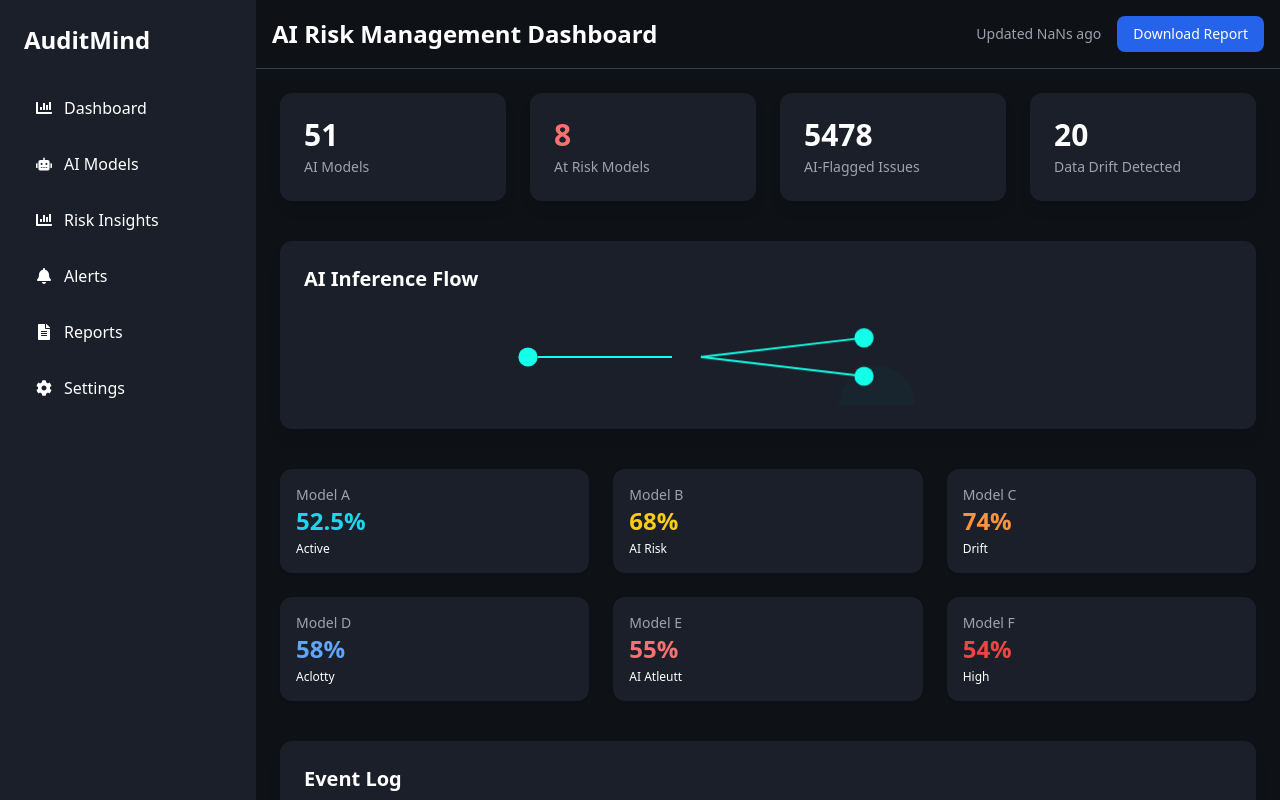
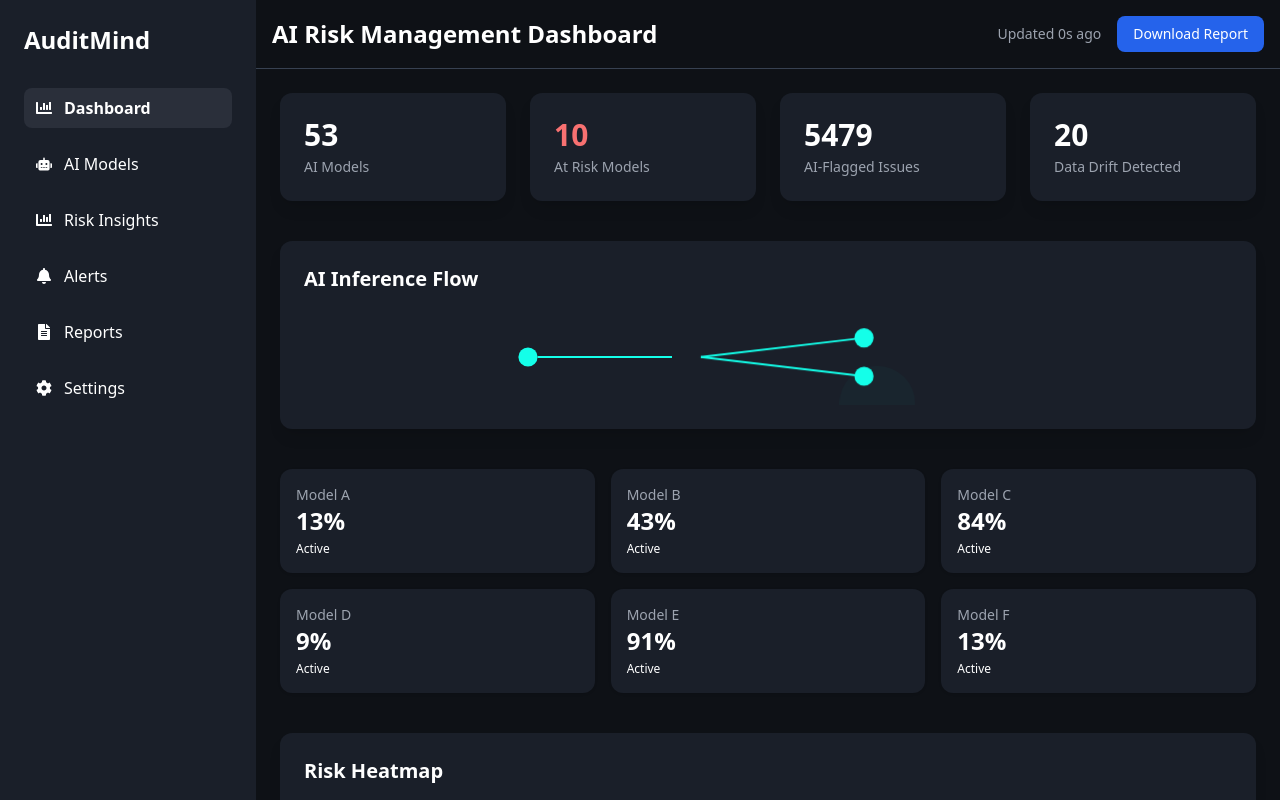
Before and after one commit to kangsangyoul/AM10, a React (Vite) app: page /alerts in a window 1280 px wide. Built offline with nearby package versions, Linux system fonts and the light colour scheme; the HTML template or start-up script is replaced by a standard one.

Commit message:
Add real-time components

```diff
--- a/src/App.jsx
+++ b/src/App.jsx
@@ -1,16 +1,23 @@
-import React from 'react';
+import React, { useState } from 'react';
 import Sidebar from './components/Sidebar';
 import Topbar from './components/Topbar';
 import Dashboard from './components/Dashboard';
 
 const App = () => {
+  const [active, setActive] = useState('Dashboard');
+  const [lastUpdate, setLastUpdate] = useState(Date.now());
+
   return (
     <div className="flex h-screen bg-[#0e1116] text-white">
-      <Sidebar />
+      <Sidebar activeItem={active} onSelect={setActive} />
       <div className="flex-1 flex flex-col">
-        <Topbar />
+        <Topbar lastUpdate={lastUpdate} />
         <main className="p-6 overflow-y-auto">
-          <Dashboard />
+          {active === 'Dashboard' ? (
+            <Dashboard onUpdate={() => setLastUpdate(Date.now())} />
+          ) : (
+            <div className="p-6 text-gray-400">{active} page coming soon...</div>
+          )}
         </main>
       </div>
     </div>
--- a/src/components/Dashboard.jsx
+++ b/src/components/Dashboard.jsx
@@ -1,5 +1,7 @@
 
 import React, { useState, useEffect } from 'react';
+import Heatmap from './Heatmap';
+import ModelStatus from './ModelStatus';
 
 const initialStats = [
   { label: 'AI Models', value: 52 },
@@ -8,14 +10,6 @@ const initialStats = [
   { label: 'Data Drift Detected', value: 21 },
 ];
 
-const models = [
-  { name: 'Model A', percent: '52.5%', status: 'Active', color: 'text-cyan-400' },
-  { name: 'Model B', percent: '68%', status: 'AI Risk', color: 'text-yellow-400' },
-  { name: 'Model C', percent: '74%', status: 'Drift', color: 'text-orange-400' },
-  { name: 'Model D', percent: '58%', status: 'Aclotty', color: 'text-blue-400' },
-  { name: 'Model E', percent: '55%', status: 'AI Atleutt', color: 'text-red-400' },
-  { name: 'Model F', percent: '54%', status: 'High', color: 'text-red-500' },
-];
 
 const initialEvents = [
   { time: '14:03', model: 'Model A', event: 'High Drift', diagnosed: 'AI', status: '82%' },
@@ -88,14 +82,12 @@ const Dashboard = ({ onUpdate }) => {
         </svg>
       </div>
 
-      <div className="grid grid-cols-1 md:grid-cols-3 gap-6">
-        {models.map((model, index) => (
-          <div key={index} className="bg-[#1a1f29] rounded-xl p-4 shadow">
-            <div className="text-sm text-gray-400">{model.name}</div>
-            <div className={`text-2xl font-bold ${model.color}`}>{model.percent}</div>
-            <div className="text-xs mt-1">{model.status}</div>
-          </div>
-        ))}
+
+      <ModelStatus />
+
+      <div className="bg-[#1a1f29] rounded-xl p-6 shadow-lg">
+        <h2 className="text-xl font-semibold mb-4">Risk Heatmap</h2>
+        <Heatmap />
       </div>
 
       <div className="bg-[#1a1f29] rounded-xl p-6 shadow-lg">
--- /dev/null
+++ b/src/components/Heatmap.jsx
@@ -0,0 +1,37 @@
+import React, { useState, useEffect } from 'react';
+
+const SIZE = 5;
+
+const randomMatrix = () =>
+  Array.from({ length: SIZE }, () =>
+    Array.from({ length: SIZE }, () => Math.random())
+  );
+
+const Heatmap = () => {
+  const [matrix, setMatrix] = useState(randomMatrix());
+
+  useEffect(() => {
+    const i = setInterval(() => {
+      setMatrix(randomMatrix());
+    }, 5000);
+    return () => clearInterval(i);
+  }, []);
+
+  return (
+    <div className="space-y-1">
+      {matrix.map((row, rIdx) => (
+        <div key={rIdx} className="flex space-x-1">
+          {row.map((val, cIdx) => (
+            <div
+              key={cIdx}
+              className="w-6 h-6 rounded"
+              style={{ backgroundColor: `rgba(34,197,94,${val})` }}
+            />
+          ))}
+        </div>
+      ))}
+    </div>
+  );
+};
+
+export default Heatmap;
--- /dev/null
+++ b/src/components/ModelStatus.jsx
@@ -0,0 +1,37 @@
+import React, { useState, useEffect } from 'react';
+
+const initial = ['A','B','C','D','E','F'].map((name) => ({
+  name: `Model ${name}`,
+  value: Math.floor(Math.random()*100),
+  status: 'Active'
+}));
+
+const ModelStatus = () => {
+  const [models, setModels] = useState(initial);
+
+  useEffect(() => {
+    const i = setInterval(() => {
+      setModels((prev) =>
+        prev.map((m) => ({
+          ...m,
+          value: Math.max(0, Math.min(100, m.value + Math.round(Math.random()*4-2))),
+        }))
+      );
+    }, 3000);
+    return () => clearInterval(i);
+  }, []);
+
+  return (
+    <div className="grid grid-cols-2 md:grid-cols-3 gap-4">
+      {models.map((m) => (
+        <div key={m.name} className="bg-[#1a1f29] rounded-xl p-4 shadow">
+          <div className="text-sm text-gray-400">{m.name}</div>
+          <div className="text-2xl font-bold">{m.value}%</div>
+          <div className="text-xs mt-1">{m.status}</div>
+        </div>
+      ))}
+    </div>
+  );
+};
+
+export default ModelStatus;
--- a/src/components/Topbar.jsx
+++ b/src/components/Topbar.jsx
@@ -17,7 +17,18 @@ const Topbar = ({ lastUpdate }) => {
       <h1 className="text-2xl font-semibold">AI Risk Management Dashboard</h1>
       <div className="flex items-center gap-4">
         <span className="text-sm text-gray-400">Updated {elapsed}s ago</span>
-        <button className="bg-blue-600 hover:bg-blue-700 text-white text-sm px-4 py-2 rounded-lg font-medium">
+        <button
+          onClick={() => {
+            const blob = new Blob([JSON.stringify({ time: Date.now() })], { type: 'application/json' });
+            const url = URL.createObjectURL(blob);
+            const a = document.createElement('a');
+            a.href = url;
+            a.download = 'report.json';
+            a.click();
+            URL.revokeObjectURL(url);
+          }}
+          className="bg-blue-600 hover:bg-blue-700 text-white text-sm px-4 py-2 rounded-lg font-medium"
+        >
           Download Report
         </button>
       </div>
```
